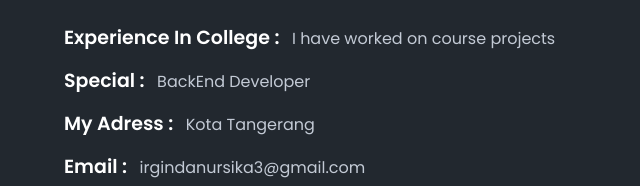
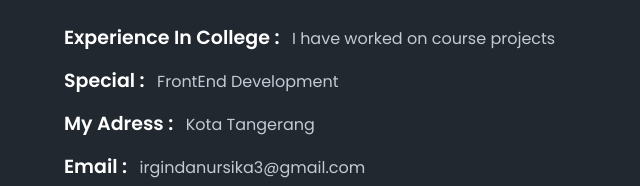
Before and after one commit to Ginnn3/portfolioIrgin.github.io, a plain HTML site: page index.html in a window 1280 px wide. Shown: the part 971-1157 px from the top of the page, 0-640 px from the left. Drawn offline with nearby package versions, Linux system fonts and the light colour scheme.

Commit message:
Update index.html

```diff
--- a/index.html
+++ b/index.html
@@ -73,7 +73,7 @@
           </p>
           <p class="exp">
             Special :
-            <span>BackEnd Developer</span>
+            <span>FrontEnd Development</span>
           </p>
           <p class="exp">
             My Adress :
```
